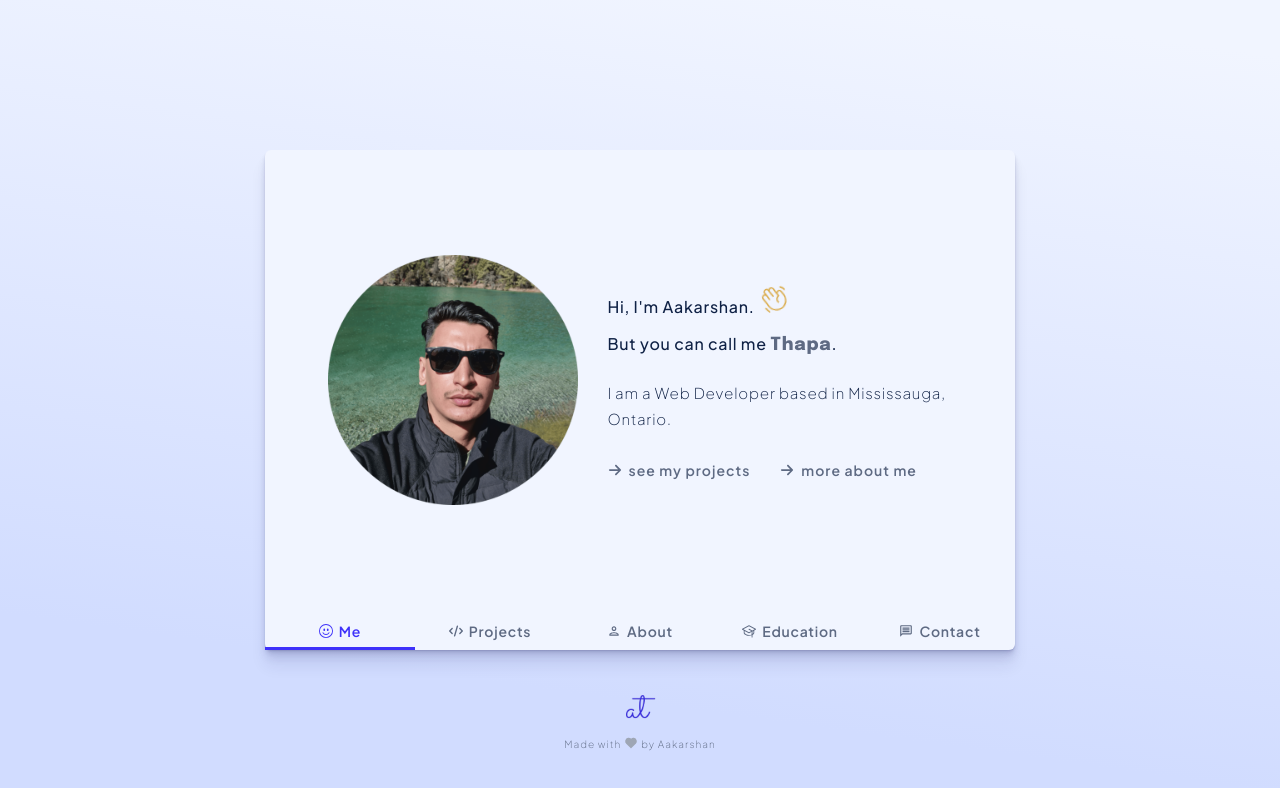
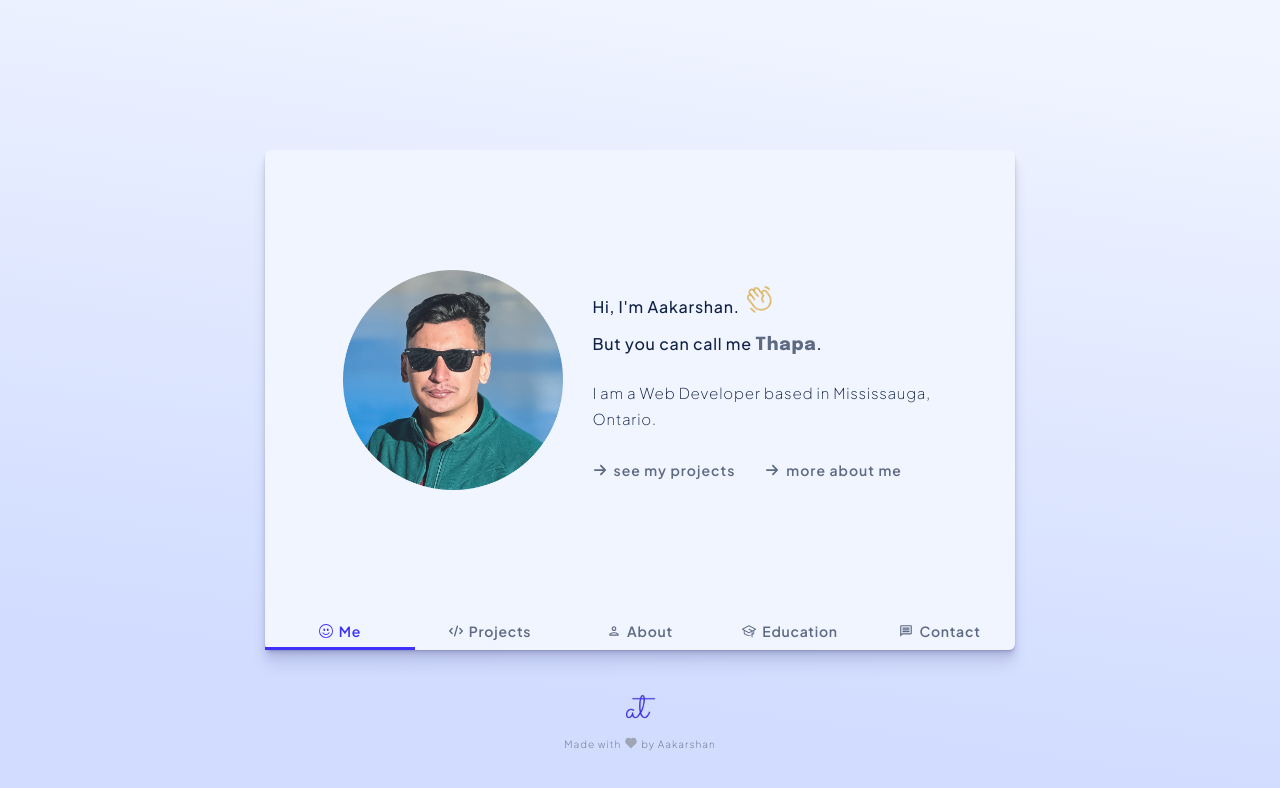
Before and after one commit to akarsanth/portfolio-react, a React (Vite) app: page / in a window 1280 px wide. Shown: the top 788 px of the page. Built offline with nearby package versions, Linux system fonts and the light colour scheme.

Commit message:
Update me photo

```diff
--- a/src/Components/Me/Me.module.css
+++ b/src/Components/Me/Me.module.css
@@ -57,8 +57,7 @@
 }
 
 .me__image {
-  max-width: 25rem;
-  max-height: 25rem;
+  max-width: 22rem;
 }
 
 .me__content {
```
Also changed, not shown: src/assets/photo.png.
